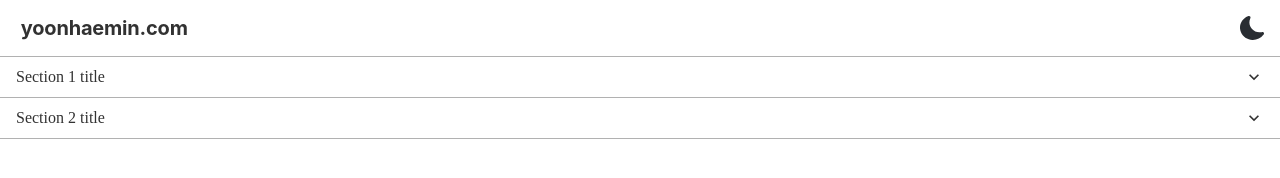
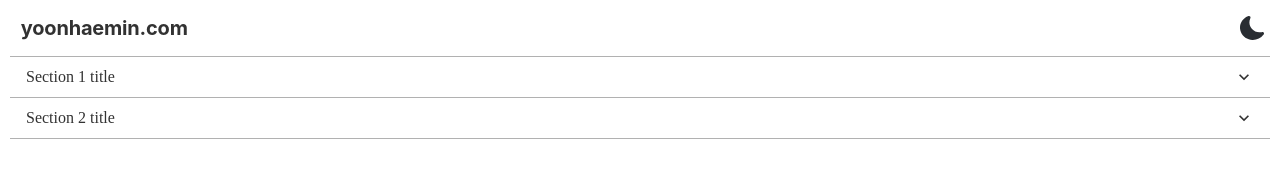
Before and after one commit to Yoon-Hae-Min/gatsby-blog, a Gatsby site: page / in a window 1280 px wide. Built offline with nearby package versions, Linux system fonts and the light colour scheme; Gatsby itself is replaced by a stand-in of ours; a web font is replaced by a local one.

Commit message:
feat: darkmode lightmode 설정

```diff
--- a/gatsby-browser.tsx
+++ b/gatsby-browser.tsx
@@ -1,12 +1,15 @@
 import React from 'react';
-import { WrapPageElementBrowserArgs } from 'gatsby';
-import { ChakraProvider } from '@chakra-ui/react';
+import { HeadFC, WrapPageElementBrowserArgs } from 'gatsby';
+import { Box, ChakraProvider, useColorMode } from '@chakra-ui/react';
 import GlobalFont from '@/styles/global';
-import theme from './src/styles/theme';
+import theme from '@/styles/theme';
+import RootLayout from '@/components/Layout/RootLayout';
+import Header from './src/components/Header/Header';
 
 export const wrapRootElement = ({ element }: WrapPageElementBrowserArgs) => (
   <ChakraProvider theme={theme}>
     <GlobalFont />
-    {element}
+    <Header />
+    <RootLayout>{element}</RootLayout>
   </ChakraProvider>
 );
--- /dev/null
+++ b/src/components/Layout/RootLayout.tsx
@@ -0,0 +1,12 @@
+import { Box, useColorMode } from '@chakra-ui/react';
+import React, { ReactNode } from 'react';
+
+const RootLayout = ({ children }: { children: ReactNode }) => {
+  return (
+    <Box as="main" margin="auto" maxWidth="1260px" height="100%">
+      {children}
+    </Box>
+  );
+};
+
+export default RootLayout;
--- a/src/pages/index.tsx
+++ b/src/pages/index.tsx
@@ -6,14 +6,14 @@ import {
   AccordionIcon,
   AccordionItem,
   AccordionPanel,
-  Box
+  Box,
+  useColorMode
 } from '@chakra-ui/react';
 import Header from '../components/Header/Header';
 
 const IndexPage: React.FC<PageProps> = () => {
   return (
     <>
-      <Header />
       <main>
         <Accordion>
           <AccordionItem>
@@ -54,5 +54,3 @@ const IndexPage: React.FC<PageProps> = () => {
 };
 
 export default IndexPage;
-
-export const Head: HeadFC = () => <title>yoonhaemin</title>;
--- a/src/styles/theme.ts
+++ b/src/styles/theme.ts
@@ -18,10 +18,11 @@ const theme = extendTheme({
   useSystemColorMode: true,
   styles: {
     global: (props: StyleFunctionProps) => ({
-      body: {
+      'html, body': {
         fontFamily: 'Pretendard',
         color: mode('gray.700', 'white.900')(props),
-        bg: mode('white.900', 'gray.400')(props)
+        bg: mode('white.900', 'gray.400')(props),
+        height: '100%'
       }
     })
   }
```
